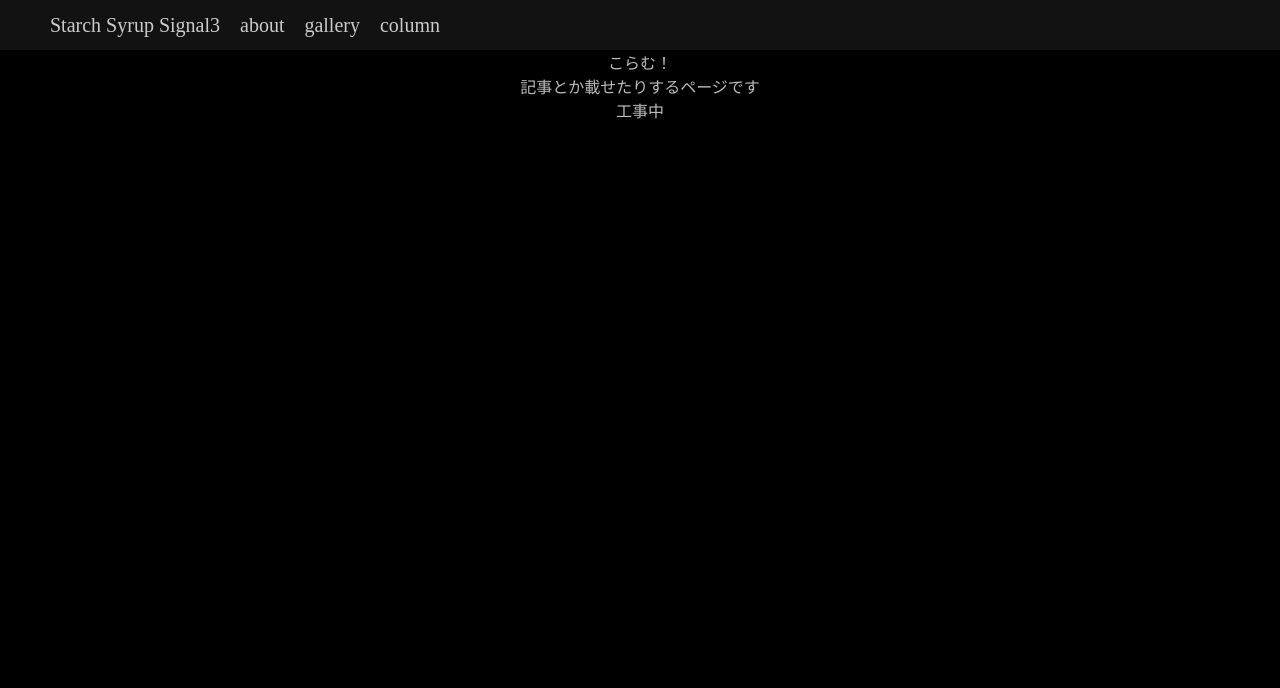
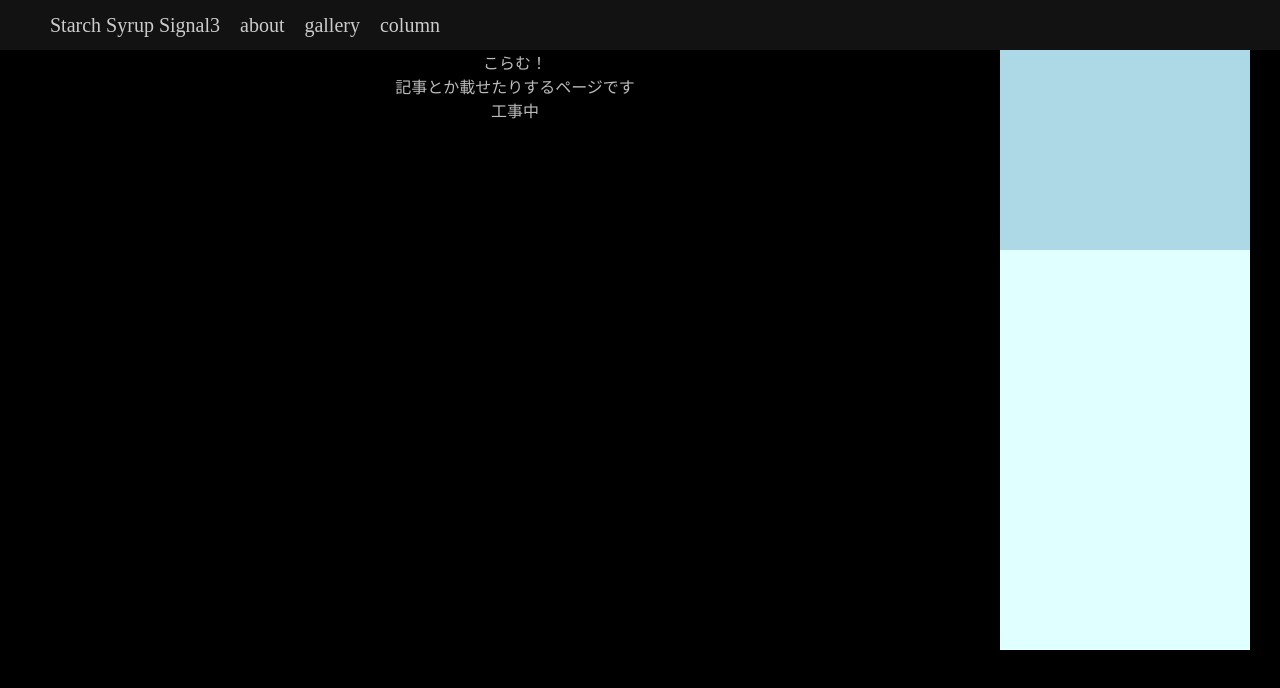
Before and after one commit to mizzsig/sssignal3, a Nuxt app in the folder app/front/: page /column in a window 1280 px wide. Shown: the top 688 px of the page. Built offline with nearby package versions, Linux system fonts and the light colour scheme.

Commit message:
ピアノのバグ修正、twitter入りのレイアウト仮置き

```diff
--- a/app/front/components/index/scene2.vue
+++ b/app/front/components/index/scene2.vue
@@ -55,7 +55,8 @@ export default {
         },
         // 黒鍵盤の左側にマージンを入れるかどうかの判定
         isBlackMargin(index) {
-            if (index === 0) {
+            const noMarginWhite = [4, 8, 11, 15, 18, 22];
+            if (index === 0 && noMarginWhite.indexOf(this.keyboardsWhite.length) >= 0) {
                 return { marginLeft: '-23px' };
             } else if (this.hiddenBlackKey.indexOf(index) >= 0) {
                 return { marginLeft: '29px' };
--- /dev/null
+++ b/app/front/layouts/defaultWithTwitter.vue
@@ -0,0 +1,121 @@
+<template>
+  <div>
+    <header>
+        <nuxt-link class="menu" to="/"><span>Starch Syrup Signal3</span></nuxt-link>
+        <nuxt-link class="menu" to="/about"><span>about</span></nuxt-link>
+        <nuxt-link class="menu" to="/gallery"><span>gallery</span></nuxt-link>
+        <nuxt-link class="menu" to="/column"><span>column</span></nuxt-link>
+    </header>
+    <div style="height: 50px;"></div>
+    <div class="container">
+        <nuxt class="nuxt"/>
+        <div class="twitter">
+            <!-- 幅だけとって中身はfixedにする？ -->
+            <div class="twitter-box"></div>
+            <div class="twitter-character"></div>
+        </div>
+    </div>
+  </div>
+</template>
+
+<style lang="scss" scoped>
+$height: 50px;
+header {
+  display: flex;
+  position: fixed;
+  width: 100%;
+  height: $height;
+  z-index: 10;
+  padding-left: 40px;
+  background-color: rgba(30, 30, 30, 0.6);
+  .menu {
+    display: flex;
+    align-items: center;
+    text-decoration: none;
+    color: #cccccc;
+    font-size: 20px;
+    padding: 0px 10px;
+    height: 100%;
+    &:hover span::before, &:hover span::after {
+      width: 50%;
+    }
+    span {
+      display: block;
+      position: relative;
+      &::before, &::after {
+        border-bottom: 2px solid #BBBBBB;
+        content: "";
+        display: block;
+        position: absolute;
+        bottom: -3px;
+        width: 0;
+        transition: 0.2s all ease;
+      }
+      &::before {
+        left: 50%;
+      }
+      &::after {
+        right: 50%;
+      }
+    }
+  }
+}
+.nuxt {
+    width: calc(100% - 250px);
+    height: calc(100% - 50px);
+}
+
+.container {
+    display: flex;
+    position: relative;
+    margin: 0px 30px;
+    height: 100%;
+}
+
+.twitter {
+    width: 250px;
+    height: 100%;
+    background: white;
+
+    .twitter-box {
+        background: lightblue;
+        height: 200px;
+    }
+
+    .twitter-character {
+        background: lightcyan;
+        height: 400px;
+    }
+}
+</style>
+
+<style lang="scss">
+html {
+  /* font-family: "Source Sans Pro", -apple-system, BlinkMacSystemFont, "Segoe UI", */
+    /* Roboto, "Helvetica Neue", Arial, sans-serif; */
+  font-size: 16px;
+  /* word-spacing: 1px; */
+  /* -ms-text-size-adjust: 100%; */
+  /* -webkit-text-size-adjust: 100%; */
+  -moz-osx-font-smoothing: grayscale;
+  -webkit-font-smoothing: antialiased;
+}
+html, body {
+  background-color: #000;
+  height: 100%;
+}
+html, body, div {
+  text-align: center;
+  color: #bbbbbb;
+  margin: 0px;
+  padding: 0px;
+}
+
+a {
+    color: rgb(54, 149, 222);
+
+    &:hover {
+        color: rgb(18, 111, 182);
+    }
+}
+</style>
--- a/app/front/pages/column.vue
+++ b/app/front/pages/column.vue
@@ -8,6 +8,7 @@
 
 <script>
 export default {
+    layout: 'defaultWithTwitter'
 }
 </script>
 
```
